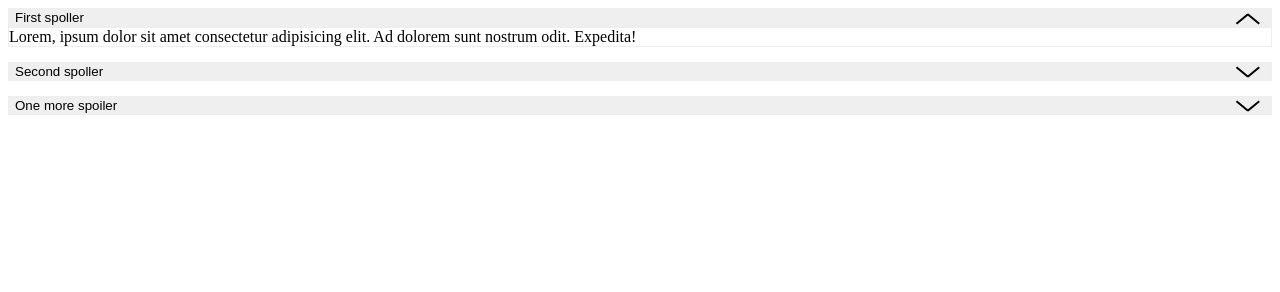
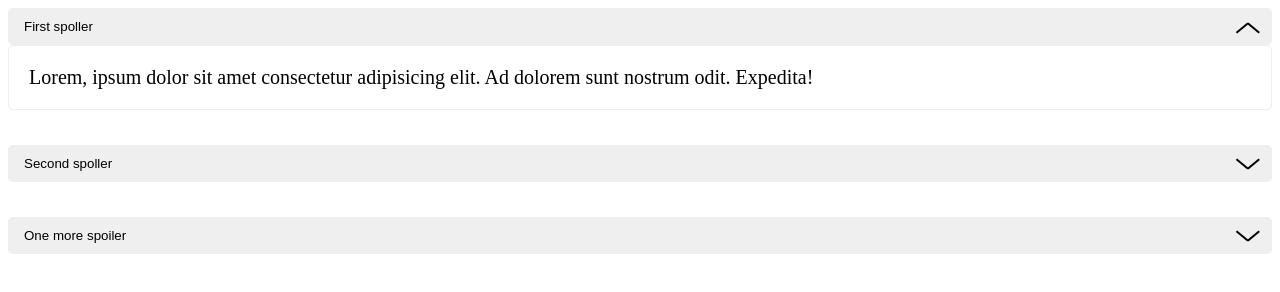
Before and after one commit to beserega/spollers, a plain HTML site: page index.html in a window 1280 px wide. Both pictures are taken after a click on the button "First spoller". Drawn offline with Linux system fonts and the light colour scheme.

Commit message:
Update spollers.css

```diff
--- a/spollers.css
+++ b/spollers.css
@@ -8,11 +8,11 @@
 
 /* Спойлер */
 .spollers__item {
-	font-size: rem(20);
+	font-size: 20px;
 }
 
 .spollers__item:not(:last-child) {
-	margin-bottom: em(30, 20);
+	margin-bottom: 20px;
 }
 
 /* Заголовок спойлера */
@@ -21,8 +21,8 @@
 	cursor: default;
 	text-align: left;
 	border: 1px solid #eee;
-	padding: rem(10) rem(15);
-	border-radius: rem(5);
+	padding: 10px 15px;
+	border-radius: 5px;
 	position: relative;
 }
 
@@ -60,7 +60,7 @@
 
 /* Контент спойлера */
 .spollers__body {
-	padding: rem(20);
-	border-radius: rem(5);
+	padding: 20px;
+	border-radius: 5px;
 	border: 1px solid #eee;
 }
```
